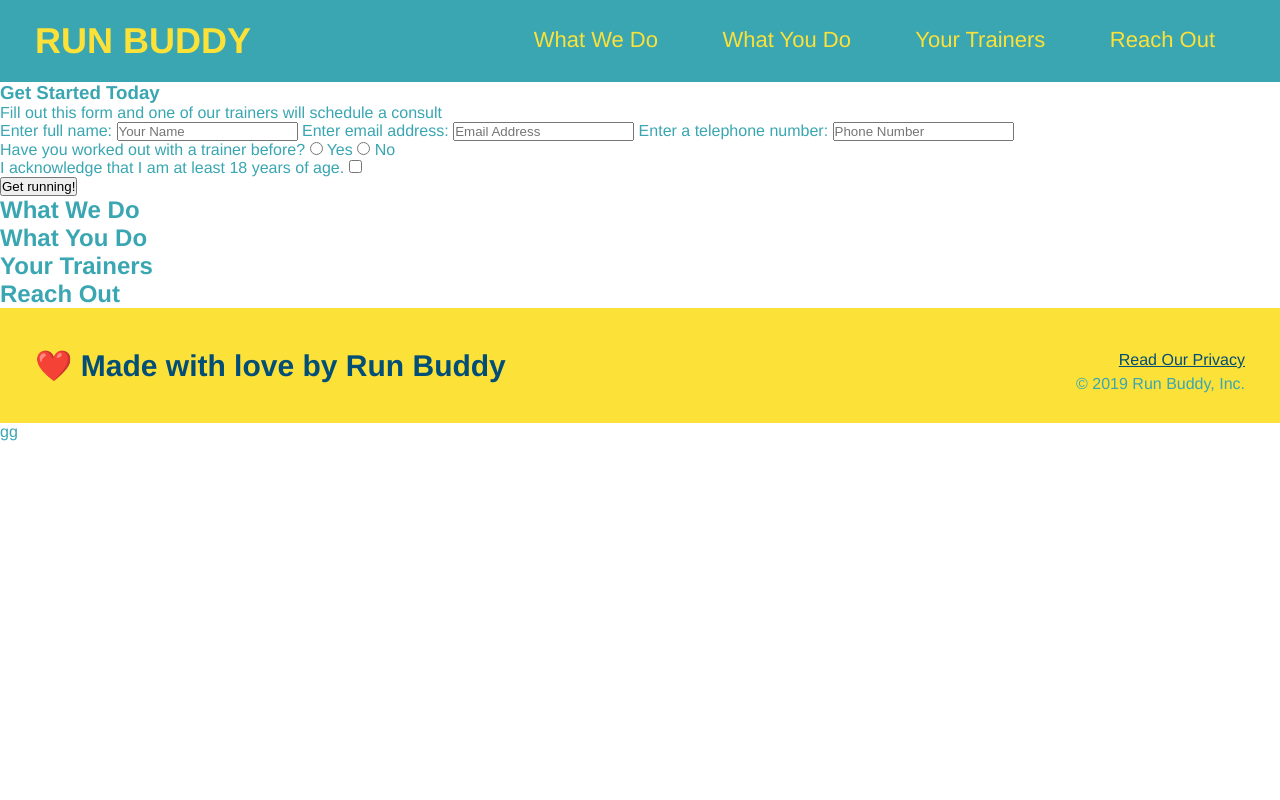
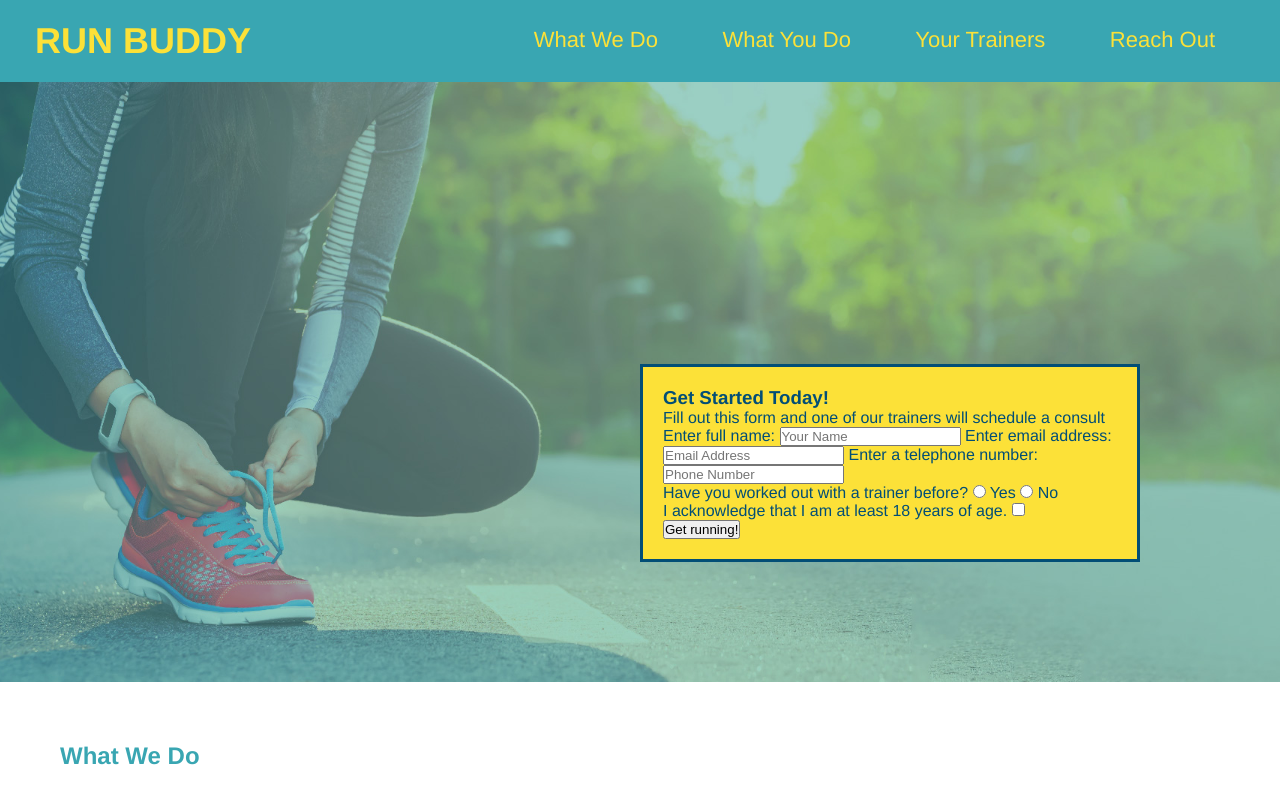
Before and after one commit to Ondayko14/run-buddy, a plain HTML site: page index.html in a window 1280 px wide. Shown: the top 800 px of the page. Drawn offline with Linux system fonts and the light colour scheme.

Commit message:
Modified the Form with Css and added a background image to the hero

```diff
--- a/assets/css/style.css
+++ b/assets/css/style.css
@@ -66,3 +66,28 @@ footer div {
 footer a {
     color: #024e76;
 }
+
+section {
+    padding: 60px;
+}
+
+/* Hero Style Start */
+.hero {
+    background-image: url(../images/hero-bg.jpg);
+    height: 600px;
+    background-size: cover;
+    background-position: center;
+    position: relative;
+}
+
+.hero-form {
+    background-color: #fce138;
+    padding: 20px;
+    width: 500px;
+    color: #024e76;
+    border: 3px solid #024e76;
+    position: absolute;
+    bottom: 120px;
+    right: 140px;
+}
+/*hero Style End */
--- a/index.html
+++ b/index.html
@@ -33,9 +33,9 @@
         </header>
 
         <!--hero/jumbotron-->
-        <section>
-            <div>
-                <h3>Get Started Today</h3>
+        <section class="hero">
+            <div class="hero-form">
+                <h3>Get Started Today!</h3>
                 <p>Fill out this form and one of our trainers will schedule a consult</p>
             <!--Add form Element-->
                 <form>
```
Also changed, not shown: assets/images/hero-bg.jpg (added).
